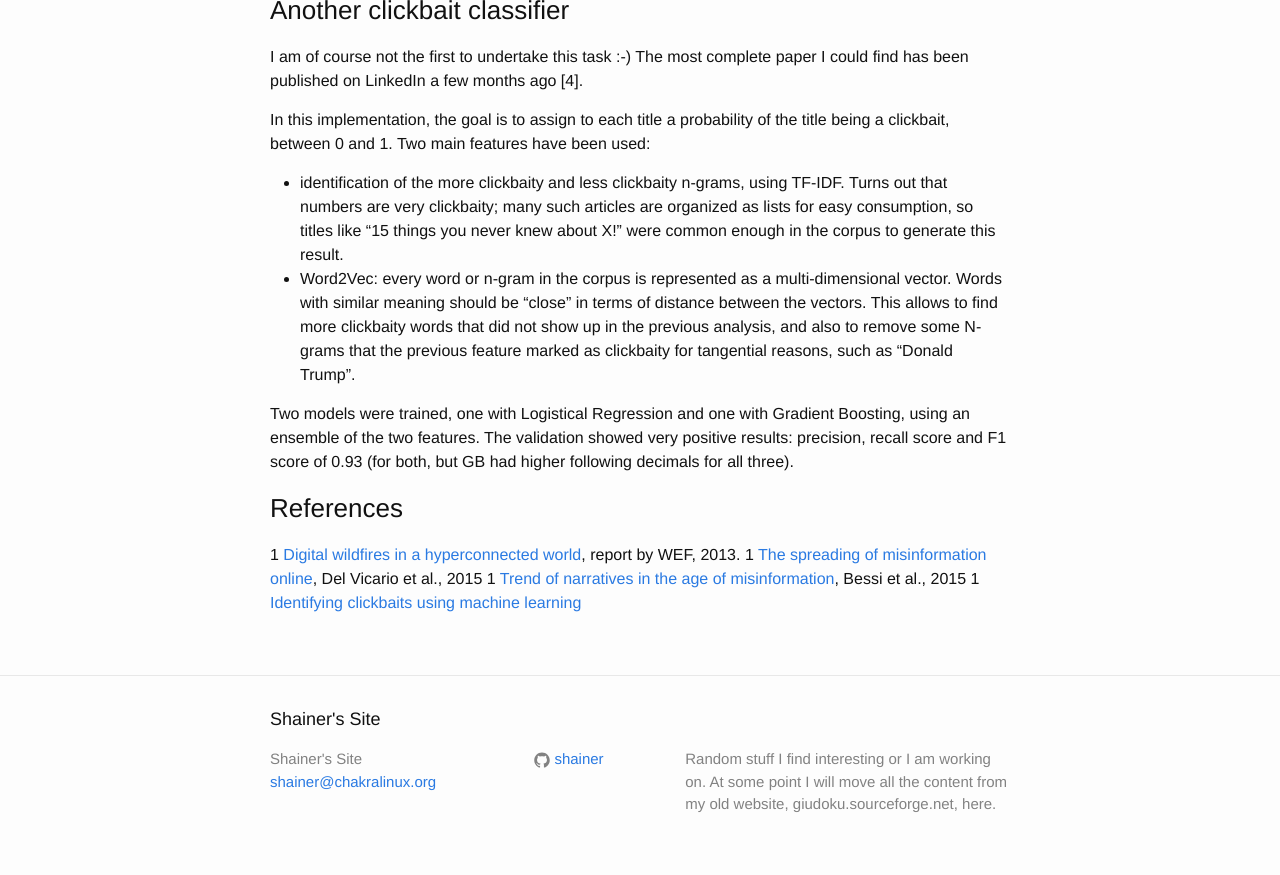
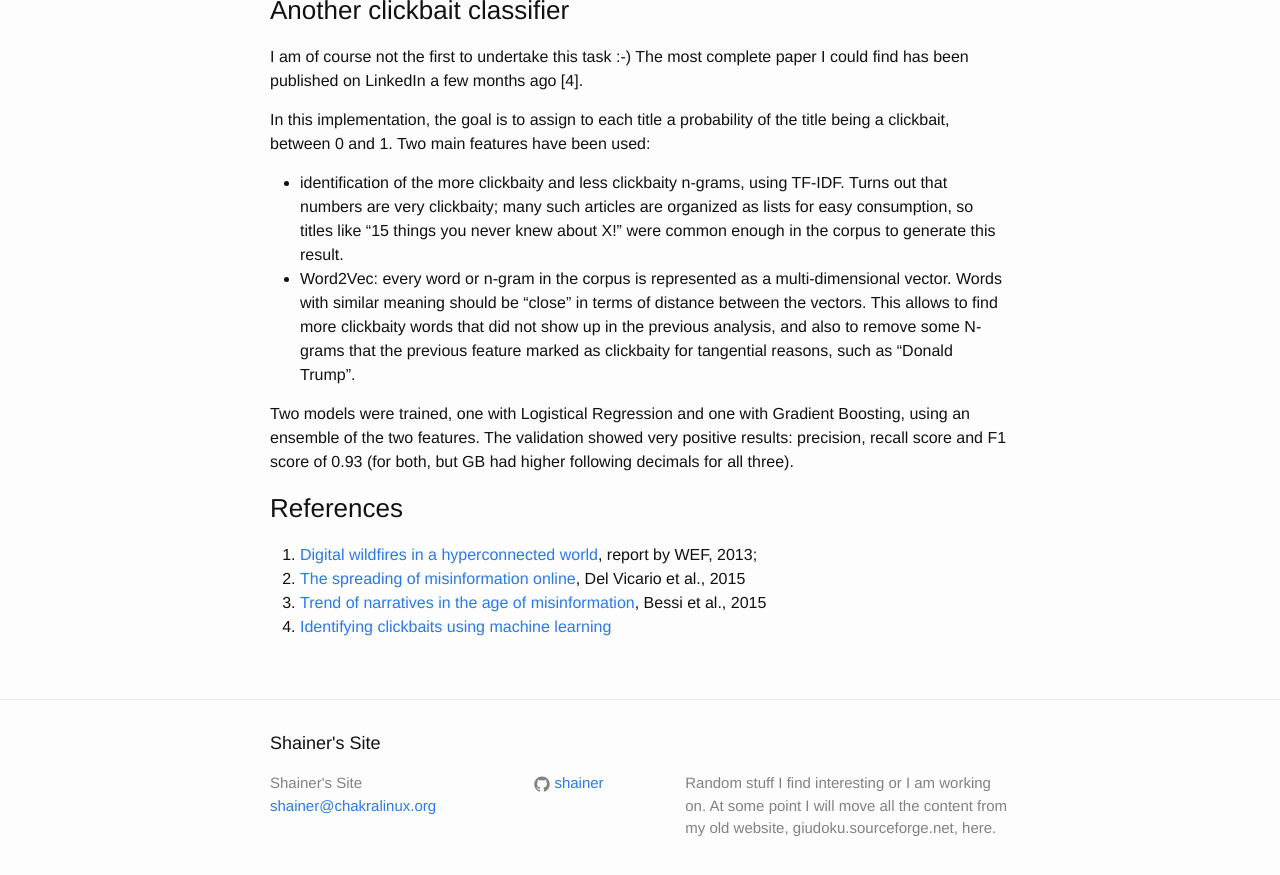
Before and after one commit to shainer/shainer.github.io, a Jekyll site: the page built from _posts/2016-12-13-online-misinformation.md, in a window 1280 px wide and 900 px high, scrolled down 2486 px. Shown: the top 875 px of the window. Built offline with Jekyll 4.4.1, drawn with Linux system fonts in a browser that asks for light colours.

Commit message:
Fix numbered list.

```diff
--- a/_posts/2016-12-13-online-misinformation.md
+++ b/_posts/2016-12-13-online-misinformation.md
@@ -77,7 +77,7 @@ Two models were trained, one with Logistical Regression and one with Gradient Bo
 
 ### References
 
-1 [Digital wildfires in a hyperconnected world](http://reports.weforum.org/global-risks-2013/risk-case-1/digital-wildfires-in-a-hyperconnected-world/), report by WEF, 2013.
-1 [The spreading of misinformation online](http://www.pnas.org/content/113/3/554.abstract), Del Vicario et al., 2015
-1 [Trend of narratives in the age of misinformation](http://journals.plos.org/plosone/article?id=10.1371/journal.pone.0134641), Bessi et al., 2015
-1 [Identifying clickbaits using machine learning](https://www.linkedin.com/pulse/identifying-clickbaits-using-machine-learning-abhishek-thakur)
+1. [Digital wildfires in a hyperconnected world](http://reports.weforum.org/global-risks-2013/risk-case-1/digital-wildfires-in-a-hyperconnected-world/), report by WEF, 2013;
+1. [The spreading of misinformation online](http://www.pnas.org/content/113/3/554.abstract), Del Vicario et al., 2015
+1. [Trend of narratives in the age of misinformation](http://journals.plos.org/plosone/article?id=10.1371/journal.pone.0134641), Bessi et al., 2015
+1. [Identifying clickbaits using machine learning](https://www.linkedin.com/pulse/identifying-clickbaits-using-machine-learning-abhishek-thakur)
```
